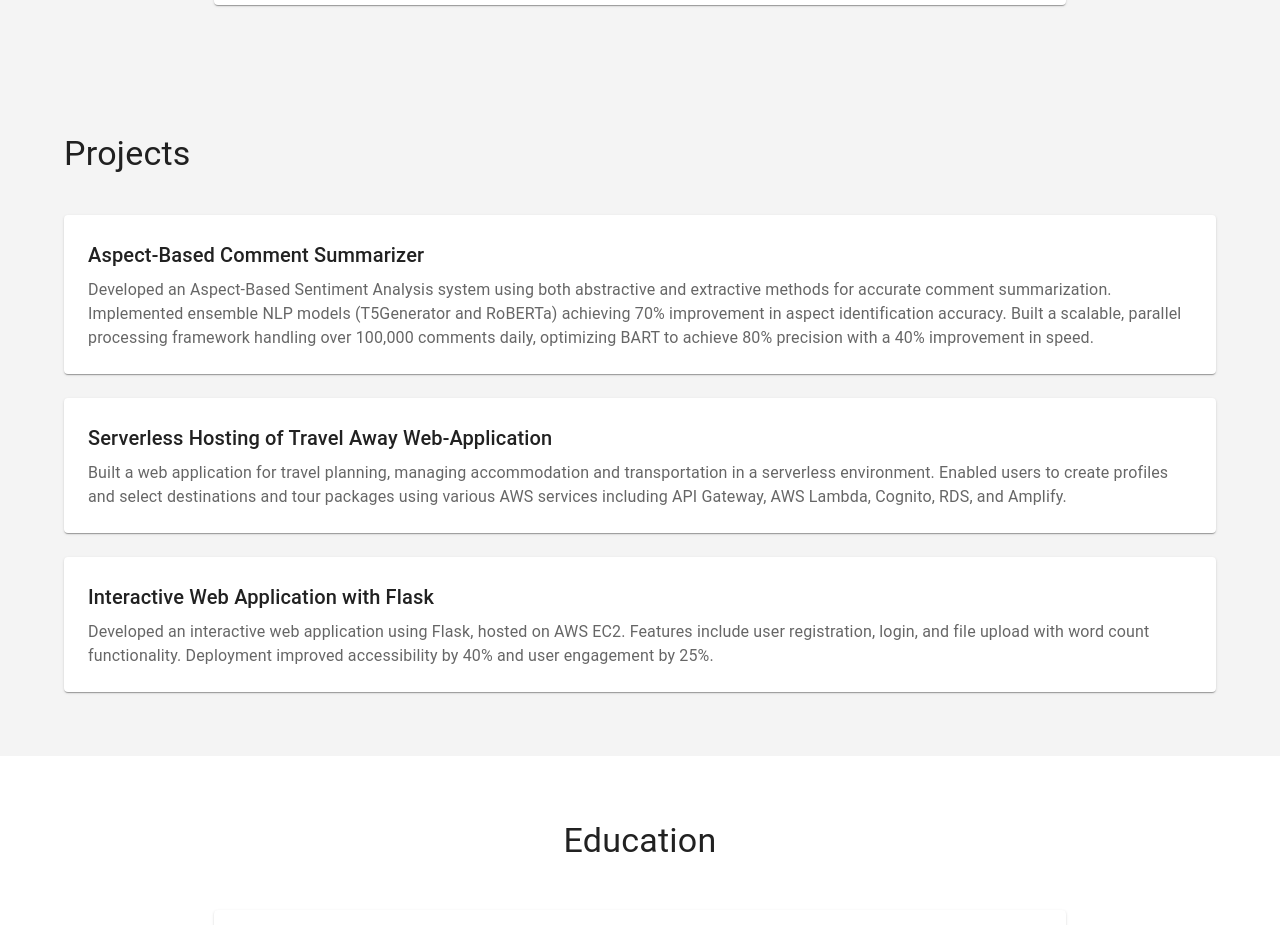
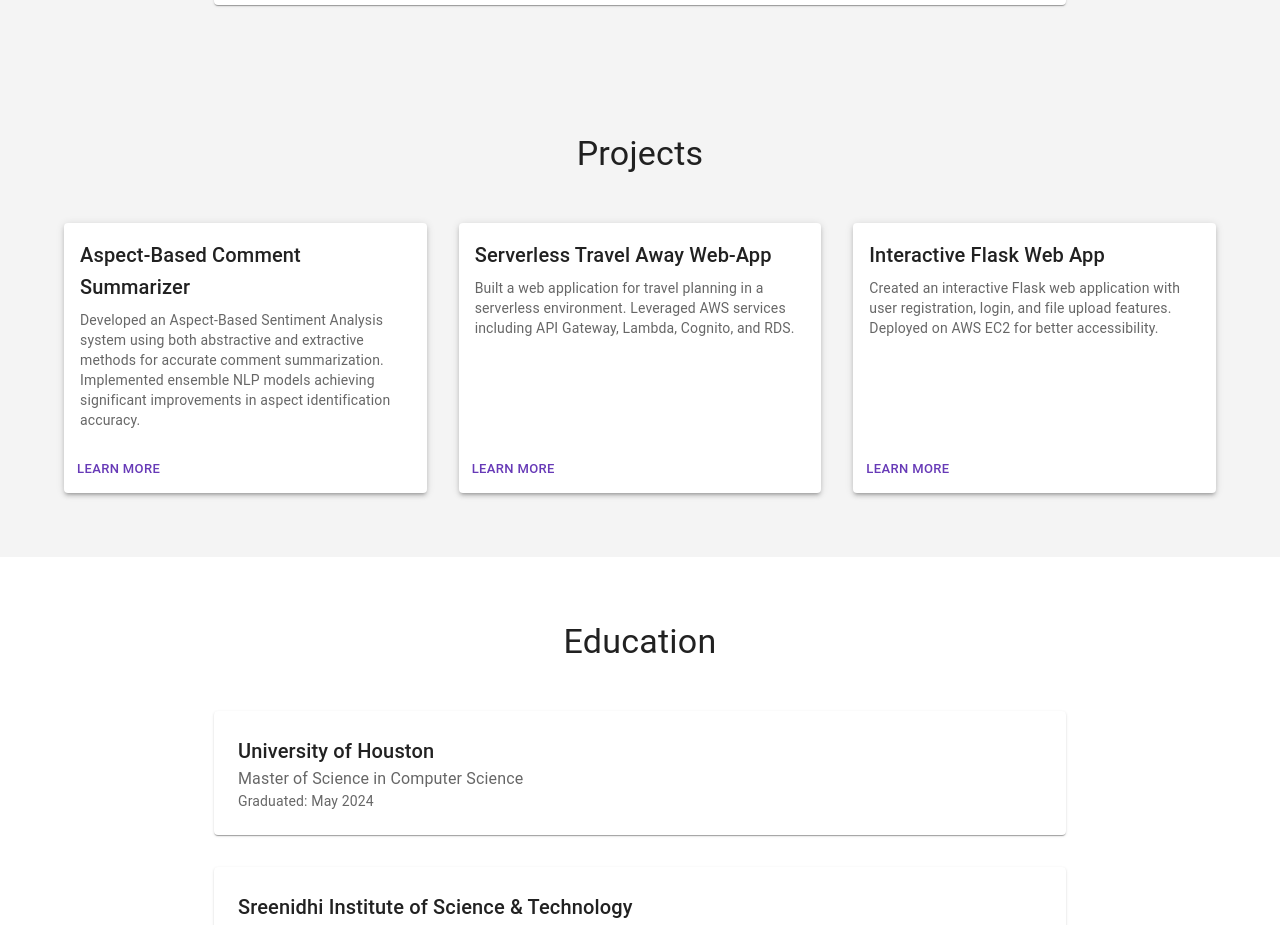
Before and after one commit to Mythili-Aitha/responsive-portfolio, a React (Create React App) app: page / in a window 1280 px wide. Shown: the part 2097-3022 px from the top of the page. Built offline with nearby package versions, Linux system fonts and the light colour scheme.

Commit message:
added not found page

```diff
--- a/src/App.js
+++ b/src/App.js
@@ -10,6 +10,7 @@ import WorkExperience from './components/WorkExperience';
 import Projects from './components/Projects';
 import Education from './components/Education';
 import Contact from './components/Contact';
+import NotFound from './components/NotFound';
 
 function App() {
   const [darkMode, setDarkMode] = useState(false);
@@ -43,6 +44,15 @@ function App() {
     setDarkMode((prev) => !prev);
   };
 
+  if (window.location.pathname !== "/") {
+    return (
+      <ThemeProvider theme={theme}>
+        <CssBaseline />
+        <NotFound />
+      </ThemeProvider>
+    );
+  }
+
   return (
     <ThemeProvider theme={theme}>
       <CssBaseline />
--- /dev/null
+++ b/src/components/NotFound.jsx
@@ -0,0 +1,39 @@
+import React from 'react';
+import { Box, Typography, Button } from '@mui/material';
+import ArrowBackIcon from '@mui/icons-material/ArrowBack';
+
+const NotFound = () => {
+  const handleGoHome = () => {
+    window.location.href = '/'; // Reloads the root (your portfolio homepage)
+  };
+
+  return (
+    <Box
+      height="100vh"
+      display="flex"
+      flexDirection="column"
+      justifyContent="center"
+      alignItems="center"
+      textAlign="center"
+      p={3}
+    >
+      <Typography variant="h2" color="error" gutterBottom>
+        404 - Page Not Found
+      </Typography>
+      <Typography variant="body1" gutterBottom>
+        The page you're looking for doesn't exist.
+      </Typography>
+      <Button
+        variant="contained"
+        color="primary"
+        startIcon={<ArrowBackIcon />}
+        onClick={handleGoHome}
+        sx={{ mt: 3 }}
+      >
+        Go to My Portfolio
+      </Button>
+    </Box>
+  );
+};
+
+export default NotFound;
--- a/src/components/Projects.jsx
+++ b/src/components/Projects.jsx
@@ -1,42 +1,75 @@
 import React from 'react';
-import { Box, Container, Typography, Grid, Paper } from '@mui/material';
+import {
+  Box,
+  Container,
+  Typography,
+  Grid,
+  Card,
+  CardContent,
+  CardActions,
+  Button,
+} from '@mui/material';
 
 const projectData = [
   {
     title: 'Aspect-Based Comment Summarizer',
     description:
-      'Developed an Aspect-Based Sentiment Analysis system using both abstractive and extractive methods for accurate comment summarization. Implemented ensemble NLP models (T5Generator and RoBERTa) achieving 70% improvement in aspect identification accuracy. Built a scalable, parallel processing framework handling over 100,000 comments daily, optimizing BART to achieve 80% precision with a 40% improvement in speed.',
+      'Developed an Aspect-Based Sentiment Analysis system using both abstractive and extractive methods for accurate comment summarization. Implemented ensemble NLP models achieving significant improvements in aspect identification accuracy.',
+    link: '#',
   },
   {
-    title: 'Serverless Hosting of Travel Away Web-Application',
+    title: 'Serverless Travel Away Web-App',
     description:
-      'Built a web application for travel planning, managing accommodation and transportation in a serverless environment. Enabled users to create profiles and select destinations and tour packages using various AWS services including API Gateway, AWS Lambda, Cognito, RDS, and Amplify.',
+      'Built a web application for travel planning in a serverless environment. Leveraged AWS services including API Gateway, Lambda, Cognito, and RDS.',
+    link: '#',
   },
   {
-    title: 'Interactive Web Application with Flask',
+    title: 'Interactive Flask Web App',
     description:
-      'Developed an interactive web application using Flask, hosted on AWS EC2. Features include user registration, login, and file upload with word count functionality. Deployment improved accessibility by 40% and user engagement by 25%.',
+      'Created an interactive Flask web application with user registration, login, and file upload features. Deployed on AWS EC2 for better accessibility.',
+    link: '#',
   },
 ];
 
 const Projects = () => {
   return (
-    <Box id="projects" sx={{ py: { xs: 4, sm: 6, md: 8 } }}>
+    <Box id="projects" sx={{ py: 8 }}>
       <Container maxWidth="lg">
-        <Typography variant="h4" gutterBottom>
+        <Typography variant="h4" gutterBottom align="center">
           Projects
         </Typography>
-        <Grid container spacing={3} mt={2}>
+        <Grid container spacing={4} sx={{ mt: 2 }}>
           {projectData.map((project, index) => (
-            <Grid item xs={12} key={index}>
-              <Paper sx={{ p: 3 }}>
-                <Typography variant="h6" gutterBottom>
-                  {project.title}
-                </Typography>
-                <Typography variant="body1" color="text.secondary">
-                  {project.description}
-                </Typography>
-              </Paper>
+            <Grid item xs={12} sm={6} md={4} key={index}>
+              <Card
+                sx={{
+                  height: '100%',
+                  display: 'flex',
+                  flexDirection: 'column',
+                  justifyContent: 'space-between',
+                }}
+                elevation={3}
+              >
+                <CardContent>
+                  <Typography variant="h6" gutterBottom>
+                    {project.title}
+                  </Typography>
+                  <Typography variant="body2" color="text.secondary">
+                    {project.description}
+                  </Typography>
+                </CardContent>
+                <CardActions>
+                  <Button
+                    size="small"
+                    color="primary"
+                    href={project.link}
+                    target="_blank"
+                    rel="noopener noreferrer"
+                  >
+                    Learn More
+                  </Button>
+                </CardActions>
+              </Card>
             </Grid>
           ))}
         </Grid>
```
